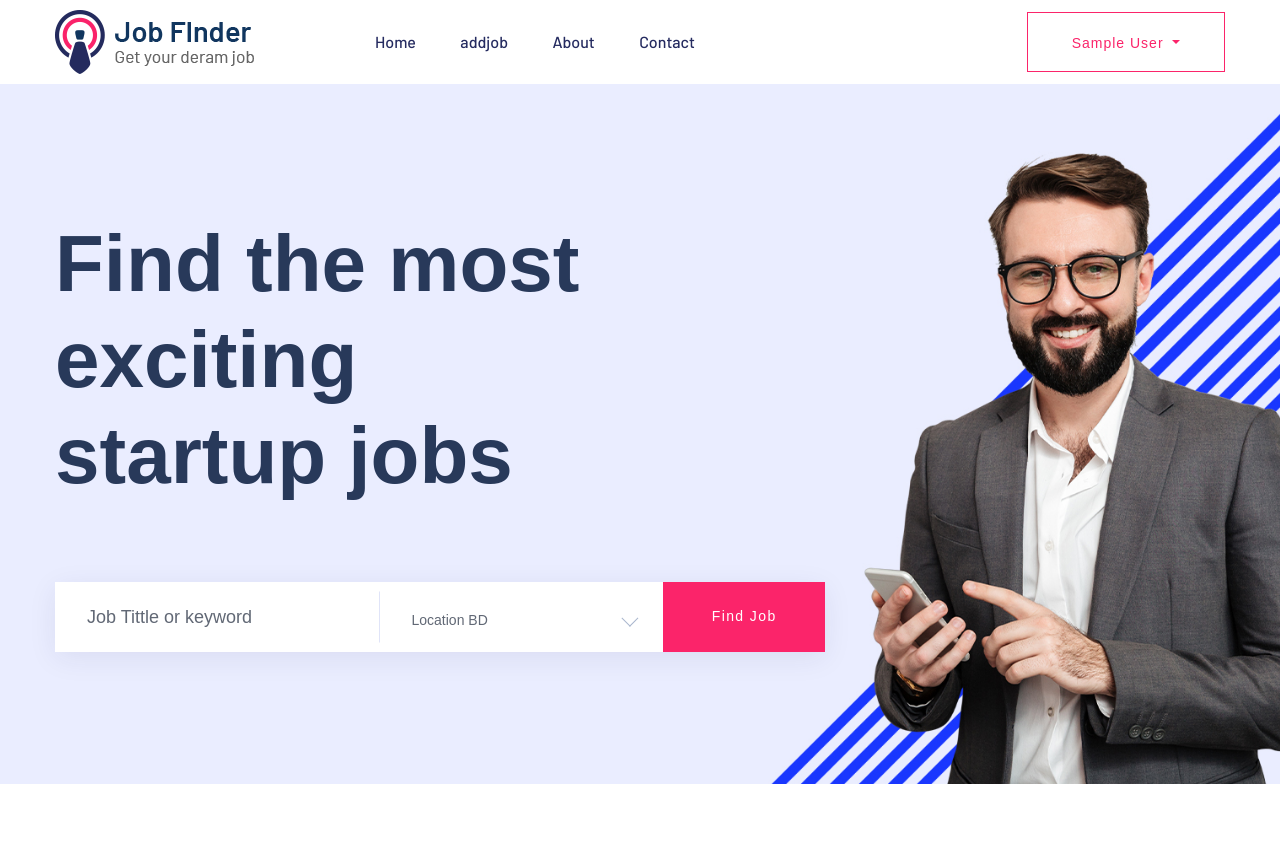
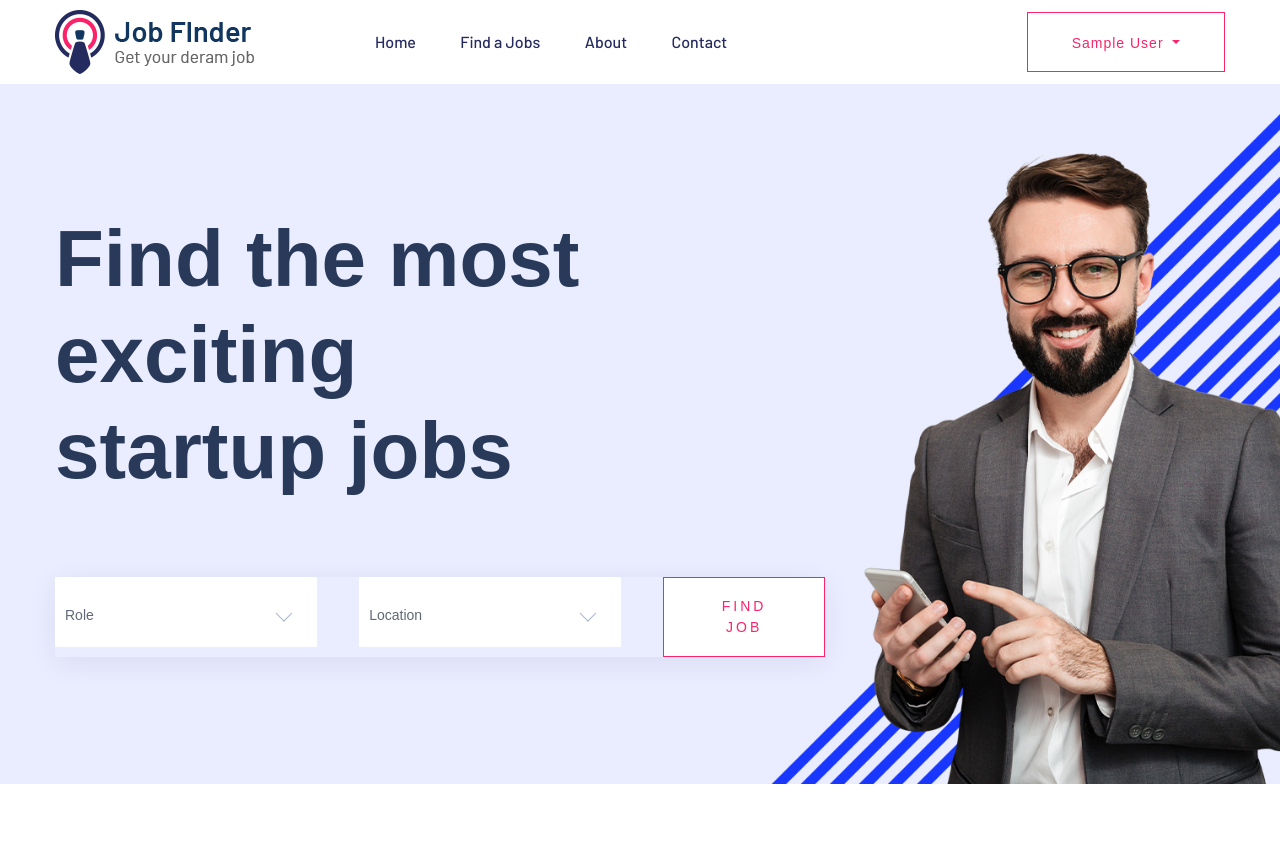
Before and after one commit to Anshuanand263/JOB_Portel, a Flask app: page /home in a window 1280 px wide. Shown: the top 856 px of the page. Run offline with Flask 3, Linux system fonts and the light colour scheme; the visitor is signed in with stand-in values (Sample User, id 1); data that the repository does not hold is empty; some libraries are stand-ins or nearby versions; some web fonts are replaced.

Commit message:
linking db with user home for job fetching

```diff
--- a/app.py
+++ b/app.py
@@ -145,7 +145,9 @@
 def home():
     if "user" not in session:
         return redirect(url_for("login"))
-    return render_template('users/index.html')
+    titles=db.job_collections.distinct("title")
+    locations = db.job_collections.distinct("location")
+    return render_template('users/index.html',titles=titles,locations=locations)
 @app.route("/users/job_listing")
 def job_listing():
     if "user" not in session:
--- a/templates/base.html
+++ b/templates/base.html
@@ -39,7 +39,7 @@
         </div>
     </div>
     <!-- Preloader Start -->
-    {% if session.get("role") != "users" %}
+    {% if session.get("role") == "providers" %}
     <header>
         <!-- Header Start -->
         <div class="header-area header-transparrent">
--- a/templates/users/index.html
+++ b/templates/users/index.html
@@ -23,22 +23,37 @@
                     <div class="row">
                         <div class="col-xl-8">
                             <!-- form -->
-                            <form action="#" class="search-box">
-                                <div class="input-form">
+                            <form method="POST" action="{{url_for('home')}}" class="search-box">
+                                <!-- <div class="input-form">
                                     <input type="text" placeholder="Job Tittle or keyword">
+                                </div>  this need semantic search means vector concept -->
+
+                                <div class="select-form">
+                                    <div class="select-itms">
+                                        <select name="title" id="select1">
+                                            <option value="" selected>Role</option>
+                                            {% for title in titles %}
+                                            <option value="{{ title }}">{{ title }}</option>
+                                            {% endfor %}
+                                        </select>
+                                    </div>
                                 </div>
                                 <div class="select-form">
                                     <div class="select-itms">
-                                        <select name="select" id="select1">
-                                            <option value="">Location BD</option>
-                                            <option value="">Location PK</option>
-                                            <option value="">Location US</option>
-                                            <option value="">Location UK</option>
+                                        <select name="location" id="select1">
+                                            <option value="" selected>Location</option>
+                                            {% for loc in locations %}
+                                            <option value="{{ loc }}">{{ loc }}</option>
+                                            {% endfor %}
                                         </select>
                                     </div>
                                 </div>
                                 <div class="search-form">
-                                    <a href="#">Find job</a>
+
+                                    <button type="submit" class="button button-contactForm boxed-btn w-100">
+                                        Find Job
+                                    </button>
+
                                 </div>
                             </form>
                         </div>
```
